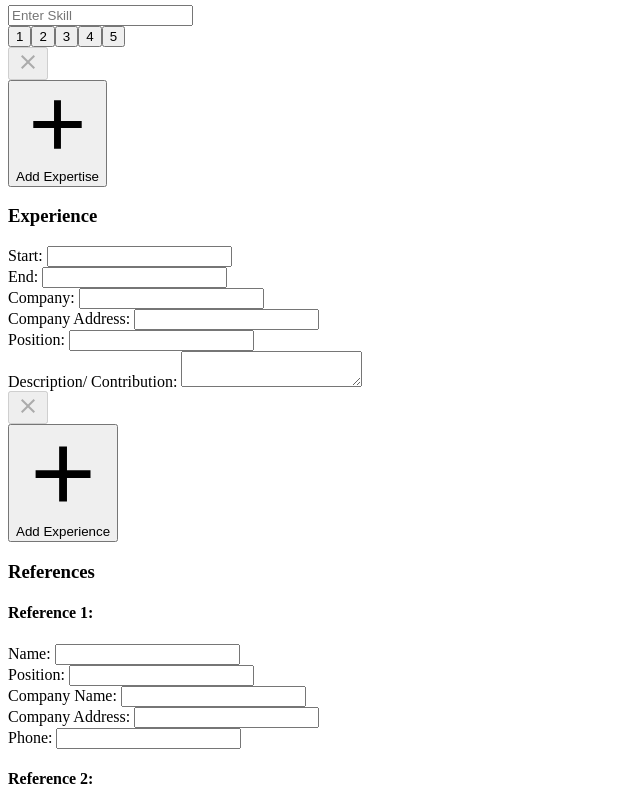
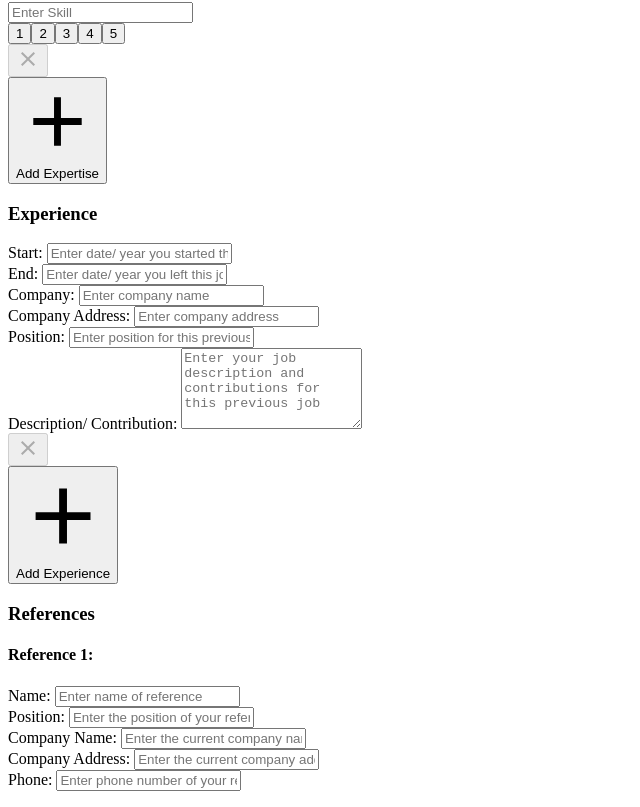
Before and after one commit to makieldeviso/CV-Application, a React (Vite) app: page / in a window 1280 px wide. Shown: the part 831-1638 px from the top of the page, without its empty margins (0-640 px from the left). Built offline with nearby package versions, Linux system fonts and the light colour scheme; the HTML template or start-up script is replaced by a standard one.

Commit message:
Adds styling to ConfirmDialog components
Adds placeholder props to input components

```diff
--- a/src/components/ConfirmDialog.jsx
+++ b/src/components/ConfirmDialog.jsx
@@ -1,5 +1,9 @@
 import { useState } from "react";
 import PropTypes from 'prop-types';
+
+import CheckIcon from '@mdi/react';
+import CloseIcon from '@mdi/react';
+import { mdiCheck, mdiClose } from '@mdi/js';
 
 const ConfirmClearDialog = function ({dialogRef, modalActionFunc, clearFormFunc}) {
 
@@ -26,6 +30,7 @@ const ConfirmClearDialog = function ({dialogRef, modalActionFunc, clearFormFunc}
             className='no-btn'
             onClick={handleConfirmClear}
           >
+            <CloseIcon path={mdiClose} size={1}/>
             No
           </button>
 
@@ -35,6 +40,7 @@ const ConfirmClearDialog = function ({dialogRef, modalActionFunc, clearFormFunc}
             className='yes-btn'
             onClick={handleConfirmClear}
           >
+            <CheckIcon path={mdiCheck} size={1}/>
             Yes
           </button>
         </div>
--- a/src/components/ContactInfo.jsx
+++ b/src/components/ContactInfo.jsx
@@ -40,7 +40,7 @@ const ContactField = function ({refObj, removeFieldFunc, changeValueFunc, contac
       </div>
 
       <button className='remove-btn' type='button' onClick={removeFieldFunc} value={refObj.keyId} disabled={contactLength <= 1}>
-        <CloseIcon path={mdiClose} size={1} pointerEvents='none'/>
+        <CloseIcon path={mdiClose} size={1}/>
       </button>
     </div>
   )
@@ -96,8 +96,8 @@ const ContactInfo = function ({saveStateFunc, savedFormValues}) {
       <h3>Contact</h3>
       <>{ContactFields}</>
       <button className='add-info-btn' type="button" onClick={handleAddNewContact}>
-        <span><AddIcon className='add-icon' path={mdiPlus}/></span>
-        <span>Add Contact</span>
+        <AddIcon className='add-icon' path={mdiPlus}/>
+        Add Contact
       </button>
     </div>
   )
--- a/src/components/EducationInfo.jsx
+++ b/src/components/EducationInfo.jsx
@@ -20,6 +20,7 @@ const EducField = function ({refObj, removeEducFunc, changeEducFunc, educLength}
           name={`year-${refObj.keyId}`}
           value={refObj.yearGraduated}
           onChange={changeEducFunc}
+          placeholder="Enter year graduated"
         />
       </div>
 
@@ -54,7 +55,7 @@ const EducField = function ({refObj, removeEducFunc, changeEducFunc, educLength}
       </div>
 
       <button className='remove-btn' type='button' value={refObj.keyId} onClick={removeEducFunc} disabled={educLength <= 1}>
-        <CloseIcon path={mdiClose} size={1} pointerEvents='none'/>
+        <CloseIcon path={mdiClose} size={1}/>
       </button>
 
     </div>
@@ -111,8 +112,8 @@ const EducationInfo = function ({saveStateFunc, savedFormValues}) {
       <>{EducInputFields}</>
 
       <button type="button" className='add-info-btn' onClick={handleAddEducation}>
-        <span><AddIcon className='add-icon' path={mdiPlus}/></span>
-        <span> Add Education</span>
+        <AddIcon className='add-icon' path={mdiPlus}/>
+        Add Education
       </button>
     </div>
   )
--- a/src/components/ExperienceInfo.jsx
+++ b/src/components/ExperienceInfo.jsx
@@ -24,32 +24,32 @@ const ExperienceField = function ({refObj, changeExpValueFunc, removeExpFunc, ex
 
       <div key={`start-${refObj.keyId}`} className={`input-field exp-start`} >
         <label htmlFor={`start-${refObj.keyId}`}> Start: </label>
-        <input {...inputAttributes('start')}/>
+        <input {...inputAttributes('start')} placeholder="Enter date/ year you started this job"/>
       </div>
 
       <div key={`end-${refObj.keyId}`} className={`input-field exp-end`} >
         <label htmlFor={`end-${refObj.keyId}`}> End: </label>
-        <input {...inputAttributes('end')}/>
+        <input {...inputAttributes('end')} placeholder="Enter date/ year you left this job "/>
       </div>
 
       <div key={`company-${refObj.keyId}`} className={`input-field exp-company`} >
         <label htmlFor={`company-${refObj.keyId}`}> Company: </label>
-        <input {...inputAttributes('company')}/>
+        <input {...inputAttributes('company')} placeholder="Enter company name"/>
       </div>
 
       <div key={`companyAddress-${refObj.keyId}`} className={`input-field exp-companyAddress`} >
         <label htmlFor={`companyAddress-${refObj.keyId}`}> Company Address: </label>
-        <input {...inputAttributes('companyAddress')}/>
+        <input {...inputAttributes('companyAddress')} placeholder="Enter company address"/>
       </div>
 
       <div key={`position-${refObj.keyId}`} className={`input-field exp-position`} >
         <label htmlFor={`position-${refObj.keyId}`}> Position: </label>
-        <input {...inputAttributes('position')}/>
+        <input {...inputAttributes('position')} placeholder="Enter position for this previous job"/>
       </div>
 
       <div key={`desc-${refObj.keyId}`} className={`input-field exp-desc`} >
         <label htmlFor={`desc-${refObj.keyId}`}> Description/ Contribution: </label>
-        <textarea {...inputAttributes('desc')}/>
+        <textarea rows={5} {...inputAttributes('desc')} placeholder="Enter your job description and contributions for this previous job"/>
       </div>
 
       <button
@@ -59,7 +59,7 @@ const ExperienceField = function ({refObj, changeExpValueFunc, removeExpFunc, ex
         onClick={removeExpFunc}
         disabled={expLength <= 1}
       >
-        <CloseIcon path={mdiClose} size={1} pointerEvents='none'/>
+        <CloseIcon path={mdiClose} size={1}/>
       </button>
     </div>
   )
@@ -126,8 +126,8 @@ const ExperienceInfo = function ({saveStateFunc, savedFormValues}) {
       <>{Experiences}</>
 
       <button type="button" className='add-info-btn' onClick={handleAddExperience}>
-        <span><AddIcon className='add-icon' path={mdiPlus}/></span>
-        <span>Add Experience </span>
+        <AddIcon className='add-icon' path={mdiPlus}/>
+        Add Experience
       </button>
     </div>
   )
--- a/src/components/ExpertiseInfo.jsx
+++ b/src/components/ExpertiseInfo.jsx
@@ -39,7 +39,7 @@ const SkillField = function ({refObj, changeSkillValueFunc, removeSkillFunc, cha
       </div>
 
     <button className='remove-btn' type='button' value={refObj.keyId} onClick={removeSkillFunc} disabled={skillLength <= 1}>
-      <CloseIcon path={mdiClose} size={1} pointerEvents='none'/>
+      <CloseIcon path={mdiClose} size={1}/>
     </button>
     </div>
   )
@@ -121,8 +121,8 @@ const ExpertiseInfo = function ({saveStateFunc, savedFormValues}) {
       </div>
 
       <button type="button"  className='add-info-btn' onClick={handleAddExpertise}>
-        <span><AddIcon className='add-icon' path={mdiPlus}/></span>
-        <span>Add Expertise</span>
+        <AddIcon className='add-icon' path={mdiPlus}/>
+        Add Expertise
       </button>
     </div>
   )
--- a/src/components/Form.jsx
+++ b/src/components/Form.jsx
@@ -67,12 +67,12 @@ const Form = function ({submitVerified}) {
 
       <div className='form-btns-cont'>
         <button className='clear-btn' type='button' onClick={handleOpenClearDialog} value='open-modal'>
-          <ClearIcon path={mdiEraserVariant} size={1} pointerEvents='none'/>
+          <ClearIcon path={mdiEraserVariant} size={1}/>
           Clear
         </button>
 
         <button className='submit-btn' type='button' onClick={handleSubmit}>
-          <SubmitIcon path={mdiSendVariant} size={1} pointerEvents='none'/>
+          <SubmitIcon path={mdiSendVariant} size={1}/>
           Submit
         </button>
       </div>
--- a/src/components/ReferenceInfo.jsx
+++ b/src/components/ReferenceInfo.jsx
@@ -23,27 +23,27 @@ const ReferenceField = function ({refObj, changeRefValueFunc}) {
 
       <div className='input-field'>
         <label htmlFor={`name-${refObj.keyId}`}>Name: </label>
-        <input {...fieldAttributes('name')}/>
+        <input {...fieldAttributes('name')} placeholder="Enter name of reference"/>
       </div>
 
       <div className='input-field'>
         <label htmlFor={`position-${refObj.keyId}`}>Position: </label>
-        <input {...fieldAttributes('position')}/>
+        <input {...fieldAttributes('position')} placeholder="Enter the position of your reference in their current job"/>
       </div>
 
       <div className='input-field'>
         <label htmlFor={`company-${refObj.keyId}`}>Company Name: </label>
-        <input {...fieldAttributes('company')}/>
+        <input {...fieldAttributes('company')} placeholder="Enter the current company name of your reference"/>
       </div>
 
       <div className='input-field'>
         <label htmlFor={`companyAddress-${refObj.keyId}`}>Company Address: </label>
-        <input {...fieldAttributes('companyAddress')}/>
+        <input {...fieldAttributes('companyAddress')} placeholder="Enter the current company address of your reference"/>
       </div>
 
       <div className='input-field'>
         <label htmlFor={`phone-${refObj.keyId}`}>Phone: </label>
-        <input {...fieldAttributes('phone')}/>
+        <input {...fieldAttributes('phone')} placeholder="Enter phone number of your reference"/>
       </div>
 
     </div>
--- a/src/styles/index.css
+++ b/src/styles/index.css
@@ -158,6 +158,7 @@
 
 .add-info-btn {
   font-size: 1rem;
+  font-family: var(--header-font);
   padding: calc(var(--padding) * 0.3);
   width: 160px;
   min-width: max-content;
@@ -174,15 +175,12 @@
   transition: transform 0.2s ease-out;
 }
 
+button svg {
+  pointer-events: none;
+}
+
 .add-info-btn:active {
   transform: scale(0.9);
-}
-
-.add-info-btn span {
- display: flex;
- justify-content: center;
- align-items: center;
- font-family: var(--header-font);
 }
 
 .add-info-btn .add-icon {
@@ -348,11 +346,13 @@
 
 .confirm-dialog {
   margin: auto;
-  border: 1px solid black;
+  border: 3px solid var(--purple);
+  box-shadow: 0 0 10px 1px var(--light-blue);
   border-radius: 10px;
   overflow: hidden;
-  padding: var(--padding);
+  padding: calc(var(--padding) * 0.5);
   animation: open-modal 0.3s ease-in-out;
+  background-color: var(--lightest-green);
 }
 
 .confirm-dialog::backdrop {
@@ -362,7 +362,9 @@
 }
 
 .dialog-cont {
-  /* border: 1px solid black; */
+  border: 1px solid var(--purple);
+  padding: var(--padding);
+  border-radius: 10px;
 }
 
 .dialog-cont p {
@@ -378,7 +380,6 @@
   align-items: center;
   gap: calc(var(--margin) * 2);
   margin-top: calc(var(--margin) * 2);
-
 }
 
 .choice-btns button {
@@ -386,10 +387,30 @@
   font-weight: bold;
   font-family: var(--header-font);
   padding: calc(var(--padding) * 0.5);
-  width: 60px;
+  width: 80px;
   min-width: max-content;
   border-radius: 10px;
-  border: 1px solid black;
+  border: 3px solid var(--darkest-blue);
+  box-shadow: 0 5px 5px 1px rgba(5, 59, 80, 0.3);
+  color: var(--off-white);
+  text-shadow: 0 0 5px var(--darkest-blue);
+
+  display: flex;
+  align-items: center;
+  justify-content: center;
+  gap: 5px;
+}
+
+.choice-btns button.yes-btn {
+  background-color: #2EB872;
+}
+
+.choice-btns button.no-btn {
+  background-color: #D65F5F;
+}
+
+.choice-btns button svg {
+  filter: drop-shadow(0 0 5px var(--darkest-blue))
 }
 
 .choice-btns button:hover {
```
